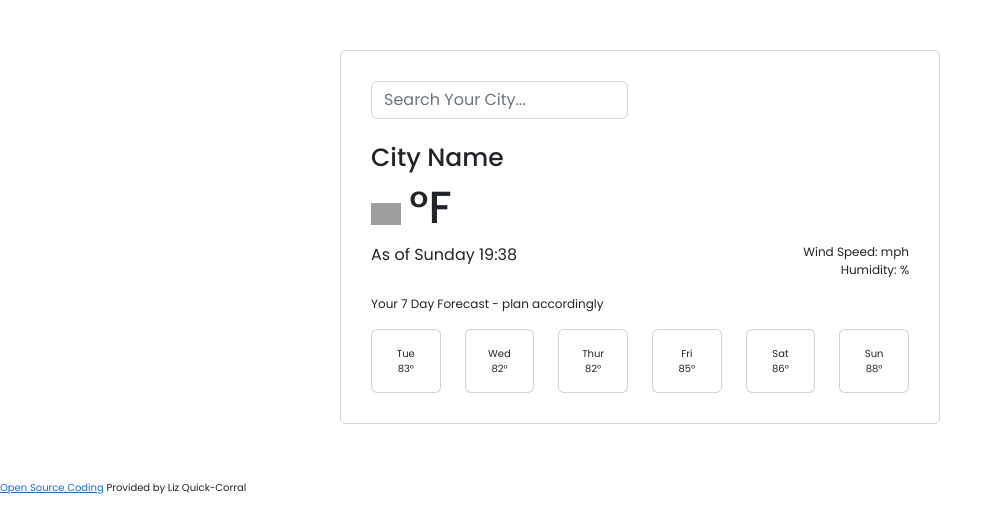
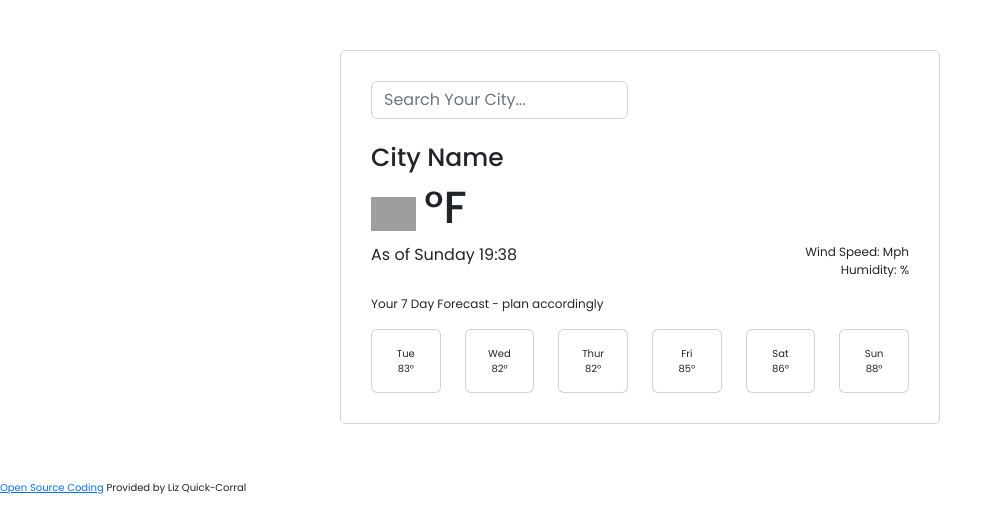
Before and after one commit to quickliz14/SheCodes-Project, a website built with Parcel: page index.html in a window 1280 px wide. Shown: the whole page, without its empty margins (0-1003 px from the left). Built offline with nearby package versions, Linux system fonts and the light colour scheme; no server answers; grey boxes are pictures that could not be loaded.

Commit message:
Update style1.css
Css caps push

```diff
--- a/src/style1.css
+++ b/src/style1.css
@@ -15,7 +15,7 @@ h1 {
   font-size: 25px;
 }
 img {
-  width: 30px;
+  width: 45px;
   height: auto;
 }
 
@@ -27,6 +27,7 @@ ul {
   padding-top: 0px;
   padding-left: 0px;
 }
+
 .main-temperature {
   font-size: 45px;
   padding-right: 0px;
@@ -39,9 +40,13 @@ ul {
 .weather-description {
   text-align: end;
   padding-left: 0px;
+  text-transform: capitalize;
   float: right;
   font-size: 12px;
   display: inline;
+}
+.weather-description:first-letter {
+  text-transform: uppercase;
 }
 .columns-days {
   display: flex;
```
